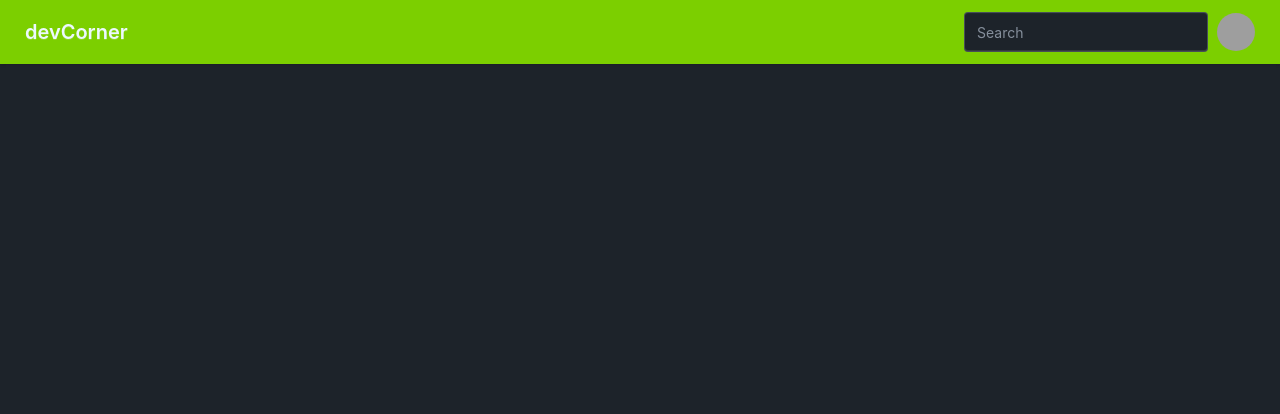
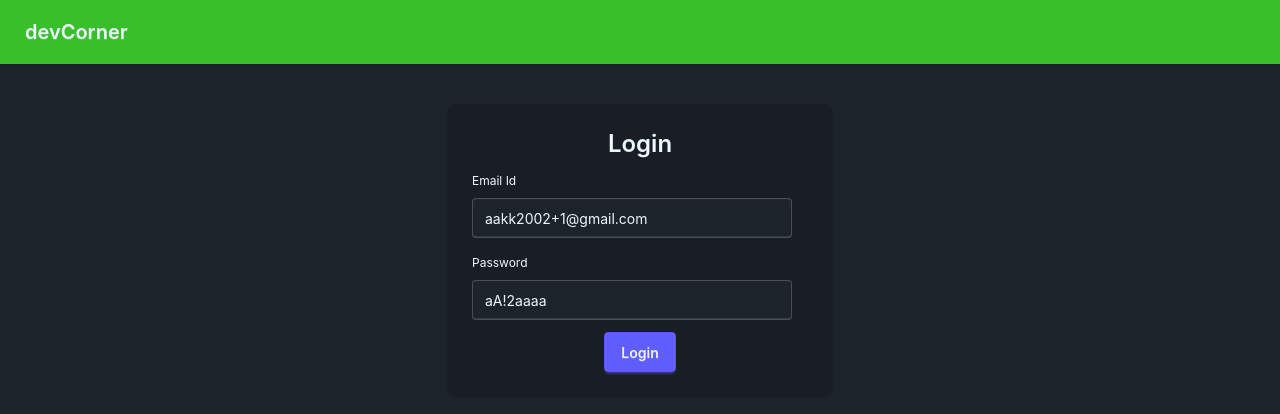
Before and after one commit to ArindamKundu65/devFront, a React (Vite) app: page /login in a window 1280 px wide. Shown: the top 414 px of the page. Built offline with nearby package versions, Linux system fonts and the light colour scheme; grey boxes are pictures that could not be loaded.

Commit message:
frontend development starts

```diff
--- a/package.json
+++ b/package.json
@@ -10,10 +10,14 @@
     "preview": "vite preview"
   },
   "dependencies": {
+    "@reduxjs/toolkit": "^2.12.0",
     "@tailwindcss/vite": "^4.3.3",
+    "axios": "^1.18.1",
     "daisyui": "^5.6.18",
     "react": "^19.2.7",
     "react-dom": "^19.2.7",
+    "react-redux": "^9.3.0",
+    "react-router-dom": "^7.18.1",
     "tailwindcss": "^4.3.3"
   },
   "devDependencies": {
--- a/src/App.jsx
+++ b/src/App.jsx
@@ -1,40 +1,31 @@
-
+import { BrowserRouter, Route, Router, Routes } from 'react-router-dom'
 import './App.css'
+import NavBar from './components/NavBar'
+import Login from './components/Login'
+import { Provider } from 'react-redux'
+import appStore from './utils/appStore'
+import Feed from './components/Feed'
 
 function App() {
 
 
   return (
     <>
-    <div className="navbar bg-lime-500 shadow-sm">
-  <div className="flex-1">
-    <a className="btn btn-ghost text-xl">devCorner</a>
-  </div>
-  <div className="flex gap-2">
-    <input type="text" placeholder="Search" className="input input-bordered w-24 md:w-auto" />
-    <div className="dropdown dropdown-end me-4">
-      <div tabIndex={0} role="button" className="btn btn-ghost btn-circle avatar">
-        <div className="w-10 rounded-full">
-          <img
-            alt="Tailwind CSS Navbar component"
-            src="https://img.daisyui.com/images/stock/photo-1534528741775-53994a69daeb.webp" />
-        </div>
-      </div>
-      <ul
-        tabIndex="-1"
-        className="menu menu-sm dropdown-content bg-base-100 rounded-box z-1 mt-3 w-52 p-2 shadow">
-        <li>
-          <a className="justify-between">
-            Profile
-            <span className="badge">New</span>
-          </a>
-        </li>
-        <li><a>Settings</a></li>
-        <li><a>Logout</a></li>
-      </ul>
-    </div>
-  </div>
-</div>
+
+    <Provider store={appStore}>
+    <BrowserRouter>
+      <NavBar/>
+      <Routes>
+        <Route path='/' element={<Feed/>}></Route>
+        <Route path='/login' element={<Login/>}> </Route>
+
+      </Routes>
+
+
+      </BrowserRouter>
+
+    </Provider>
+
     </>
   )
 }
--- /dev/null
+++ b/src/components/Body.jsx
@@ -0,0 +1,9 @@
+import React from 'react'
+
+const Body = () => {
+  return (
+    <div>Body</div>
+  )
+}
+
+export default Body
--- /dev/null
+++ b/src/components/Feed.jsx
@@ -0,0 +1,9 @@
+import React from 'react'
+
+const Feed = () => {
+  return (
+    <div>Feed</div>
+  )
+}
+
+export default Feed
--- /dev/null
+++ b/src/components/Login.jsx
@@ -0,0 +1,79 @@
+import axios from 'axios';
+import React, { useState } from 'react'
+import { useDispatch } from 'react-redux';
+import { addUser } from '../utils/userSlice';
+import { useNavigate } from 'react-router-dom';
+import { BASE_URL } from '../utils/constants';
+
+const Login = () => {
+
+    const [emailId, setEmailId] = useState("aakk2002+1@gmail.com");
+    const [password, setPassword] = useState("aA!2aaaa");
+    const dispatch = useDispatch();
+    const navigate = useNavigate();
+
+
+
+    const handleLogin = async () => {
+
+
+       try {const res = await axios.post(BASE_URL + "/login", {
+            emailId,
+            password
+        },
+        {
+            withCredentials: true
+        }
+
+    )
+        dispatch(addUser(res.data.user));
+        navigate("/");
+    }
+        catch(err){
+            console.log(err)
+        }
+
+    }
+
+    return (
+        <div className='flex justify-center my-10'>
+            <div className="card bg-base-200 w-96 shadow-sm">
+                <div className="card-body">
+                    <h2 className="card-title text-2xl justify-center">Login</h2>
+                    <fieldset className="fieldset">
+                        <legend className="fieldset">Email Id</legend>
+
+                        <input type="text"
+                            value={emailId}
+                            className="input"
+                            placeholder="Type here"
+                            onChange={(e) => setEmailId(e.target.value)}
+                        />
+
+                    </fieldset>
+                    <fieldset className="fieldset">
+                        <legend className="fieldset">Password</legend>
+
+                        <input type="text"
+                            value={password}
+                            className="input"
+                            placeholder="Type here"
+                            onChange={(e) => {
+                                setPassword(e.target.value)
+                            }}
+                        />
+
+                    </fieldset>
+                    <div className="card-actions justify-center">
+                        <button className="btn btn-primary"
+                        onClick={handleLogin}
+                        >Login
+                        </button>
+                    </div>
+                </div>
+            </div>
+        </div>
+    )
+}
+
+export default Login
--- /dev/null
+++ b/src/components/NavBar.jsx
@@ -0,0 +1,47 @@
+import React from 'react'
+import { useSelector } from 'react-redux'
+
+const NavBar = () => {
+
+
+  const user = useSelector((store) => store.user)
+  console.log(user);
+
+
+
+  return (
+    <div className="navbar bg-[#38c02b] shadow-sm">
+    <div className="flex-1">
+      <a className="btn btn-ghost text-xl">devCorner</a>
+    </div>
+   {user && <div className="flex gap-2">
+      <input type="text" placeholder="Search" className="input input-bordered w-24 md:w-auto" />
+      <div className="dropdown dropdown-end me-4 flex">
+
+      <p className='px-4 pt-2'>Welcome {user.firstName}</p>
+        <div tabIndex={0} role="button" className="btn btn-ghost btn-circle avatar">
+         <div className="w-10 rounded-full">
+            <img
+              alt="User photo"
+              src={user.photoUrl} />
+          </div>
+        </div>
+        <ul
+          tabIndex="-1"
+          className="menu menu-sm dropdown-content bg-base-100 rounded-box z-1 mt-3 w-52 p-2 shadow">
+          <li>
+            <a className="justify-between">
+              Profile
+              <span className="badge">New</span>
+            </a>
+          </li>
+          <li><a>Settings</a></li>
+          <li><a>Logout</a></li>
+        </ul>
+      </div>
+    </div>}
+  </div>
+  )
+}
+
+export default NavBar
--- /dev/null
+++ b/src/utils/appStore.js
@@ -0,0 +1,11 @@
+import { configureStore } from "@reduxjs/toolkit";
+import userReducer from "./userSlice"
+
+const appStore = configureStore({
+    reducer: {
+        user: userReducer
+    },
+});
+
+
+export default appStore;
--- /dev/null
+++ b/src/utils/constants.js
@@ -0,0 +1 @@
+export const BASE_URL = "http://localhost:3000"
--- /dev/null
+++ b/src/utils/userSlice.js
@@ -0,0 +1,18 @@
+import { createSlice } from "@reduxjs/toolkit";
+
+const userSlice = createSlice({
+    name: 'user',
+    initialState: null,
+    reducers: {
+        addUser: (state, action) =>{
+            return action.payload;
+        },
+        removeUser: (state, action) => {
+            return null;
+        }
+    }
+});
+
+export const { addUser, removeUser} = userSlice.actions;
+
+export default userSlice.reducer;
```
Also changed, not shown: 1 other file (tests, documents, lock files or other folders).
